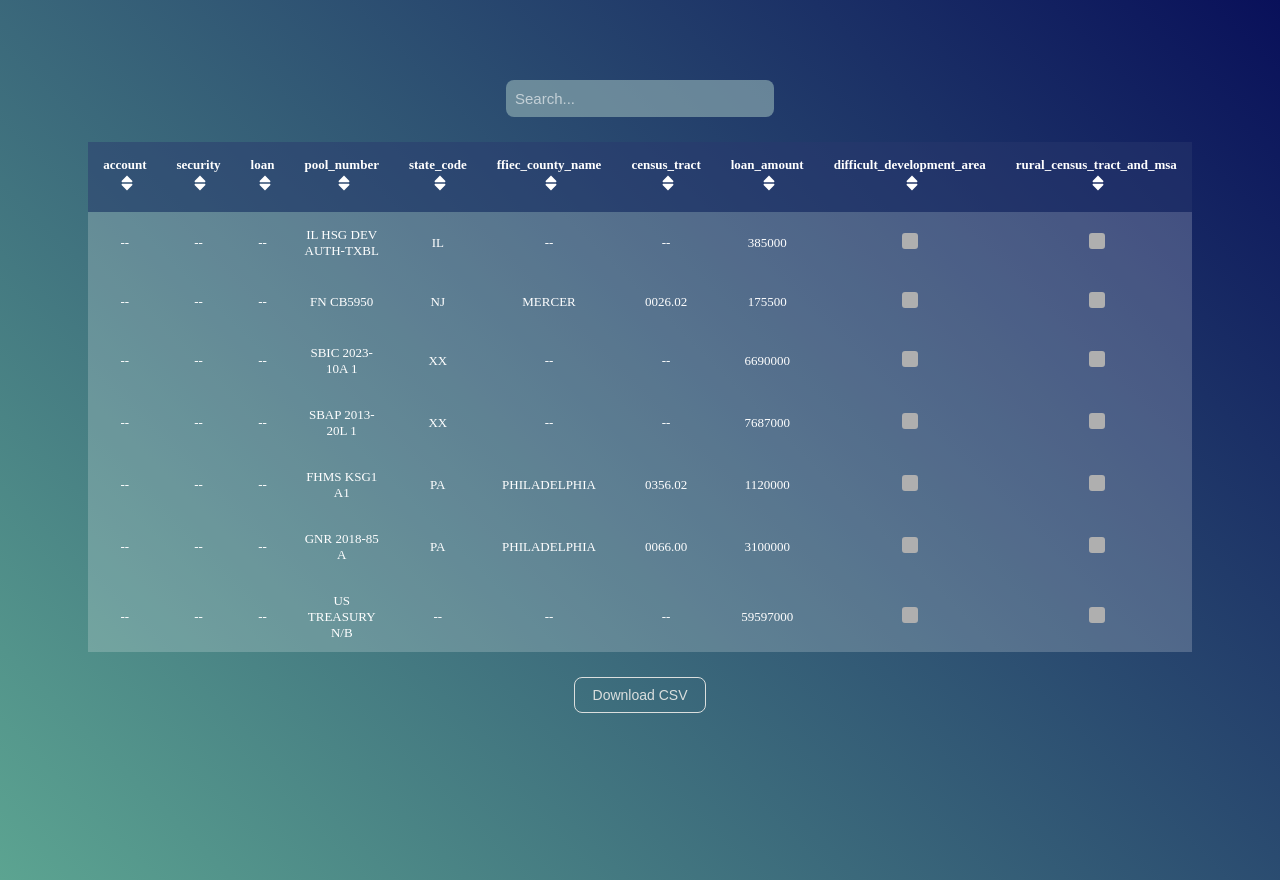
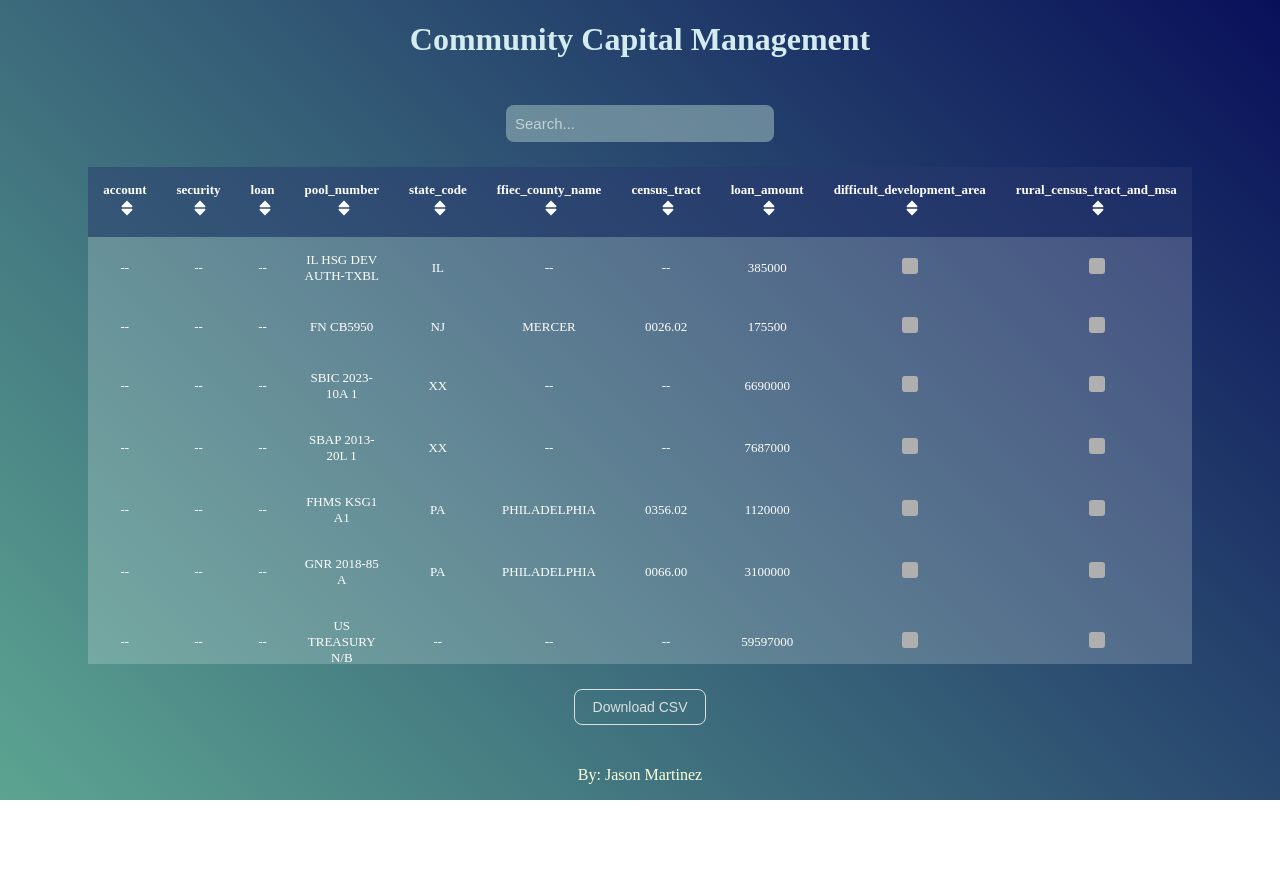
Before and after one commit to jasonmar08/CCM_Table_Challenge, a React (Create React App) app: page / in a window 1280 px wide. After the commit the page ends 800 px from the top, so only its background shows below. Built offline with nearby package versions, Linux system fonts and the light colour scheme; the HTML template or start-up script is replaced by a standard one.

Commit message:
edit style of table

```diff
--- a/src/App.css
+++ b/src/App.css
@@ -2,27 +2,32 @@ body {
   margin: 0;
   padding: 0;
   text-align: center;
-}
-
-html,
-body {
-  /* height: 100%; */
+  background: -webkit-linear-gradient(45deg, #5ca491, #09105a);
+  background: linear-gradient(45deg, #5ca491, #09105a);
+  font-weight: 100;
+  min-height: 100vh;
+  background-size: cover;
+  background-repeat: no-repeat;
+  background-attachment: fixed;
 }
 
 .App {
   display: flex;
   flex-direction: column;
   align-items: center;
-  margin-top: 80px;
+  /* margin-top: 80px; */
   row-gap: 25px;
   height: 100vh;
 }
 
-body {
-  background: -webkit-linear-gradient(45deg, #5ca491, #09105a);
-  background: linear-gradient(45deg, #5ca491, #09105a);
-  font-weight: 100;
+h1 {
+  color: rgb(212, 235, 240);
 }
+
+p {
+  color: #feffdb;
+}
+
 .table-container {
   max-height: 510px;
   overflow-y: scroll;
--- a/src/App.js
+++ b/src/App.js
@@ -76,6 +76,7 @@ const App = () => {
 
   return (
     <div className="App">
+      <h1>Community Capital Management</h1>
       <div className="search-container">
         <input
           type="text"
@@ -159,6 +160,7 @@ const App = () => {
         </table>
       </div>
       <button onClick={downloadCSV}>Download CSV</button>
+      <p>By: Jason Martinez</p>
     </div>
   )
 }
```
